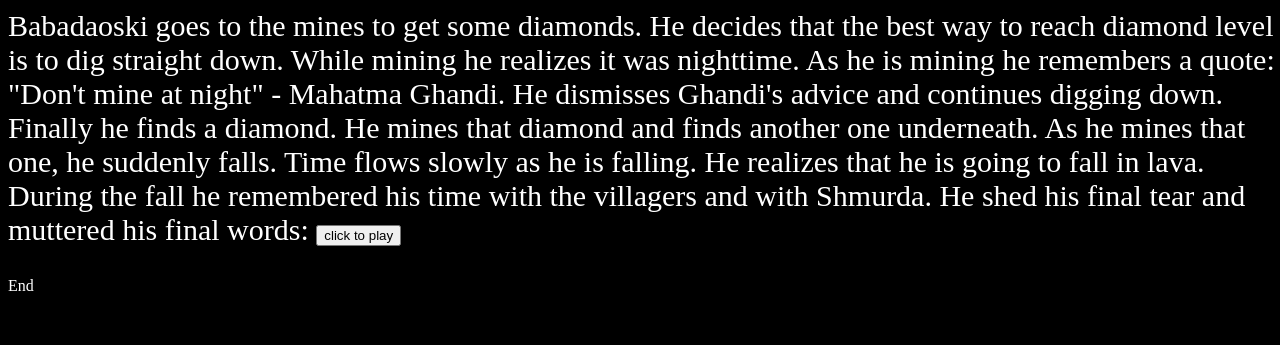
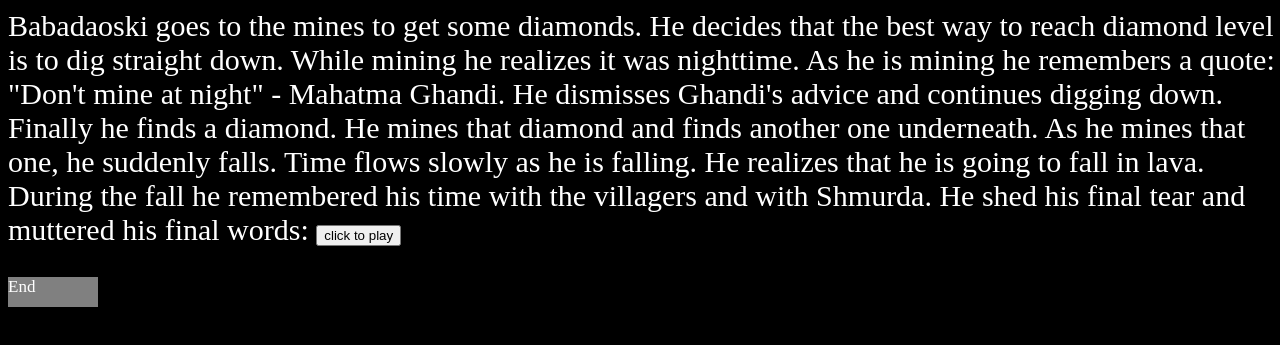
Before and after one commit to Shroker/shroker.github.io, a plain HTML site: page MiningTime.html in a window 1280 px wide. Shown: the part 79-424 px from the top of the page. Drawn offline with Linux system fonts and the light colour scheme.

Commit message:
Add files via upload

```diff
--- a/MiningTime.html
+++ b/MiningTime.html
@@ -10,7 +10,7 @@
 	<h1>Time to mine</h1>
 	<p>Babadaoski goes to the mines to get some diamonds. He decides that the best way to reach diamond level is to dig straight down. While mining he realizes it was nighttime. As he is mining he remembers a quote: "Don't mine at night" - Mahatma Ghandi. He dismisses Ghandi's advice and continues digging down. Finally he finds a diamond. He mines that diamond and finds another one underneath. As he mines that one, he suddenly falls. Time flows slowly as he is falling. He realizes that he is going to fall in lava. During the fall he remembered his time with the villagers and with Shmurda. He shed his final tear and muttered his final words: <button onclick="document.getElementById('sound1').play();">click to play</button></p>
 
-	<div id="end" onclick="End()">End</div>
+	<div class="nextscreen" onclick="End()">End</div>
 
 </body>
 </html>
```
